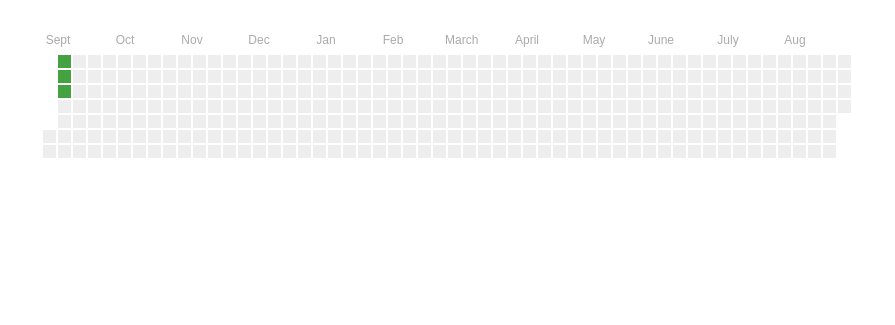
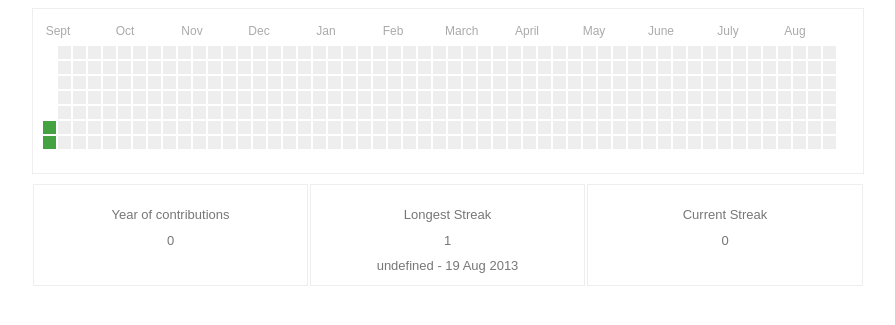
Before and after one commit to pravj/teamwork, a Flask app: template teamwork/templates/calender.html in a window 1280 px wide. Shown: the top 325 px of the page, without its empty margins (192-1087 px from the left). Run offline with Flask 2, Linux system fonts and the light colour scheme; the template is opened without the code that fills it, so the values that code supplies are empty; some libraries are stand-ins or nearby versions.

Commit message:
Add : contribution by users
Longest streak, current streak added.

```diff
--- a/teamwork/static/css/main.css
+++ b/teamwork/static/css/main.css
@@ -13,11 +13,14 @@
 }
 
 .calender-graph{
-	padding: 10px 10px 10px 10px;
-    height: 126px;
+	padding-left: 10px;
+    height: 164px;
     text-align: center;
-  	width: 810px;
+  	width: 820px;
   	margin: auto;
+  	border-style: solid;
+    border-color: #eee;
+    border-width: 1px;
 }
 
 .calender-graph .months{
@@ -30,6 +33,55 @@
 	font-size: 12px;
 	color :#aaa;
 }
+
+.contrib-details{
+	text-align: center;
+	margin-top: 10px;
+	margin-right: auto;
+	margin-left: auto;
+	height: 100px;
+	width: 830px;
+}
+
+.contrib-day {
+	width: 273px;
+	height: 100px;
+	border-style: solid;
+    border-color: #eee;
+    border-width: 1px;
+}
+
+.longest-streak{
+	width: 273px;
+	height: 100px;
+	border-style: solid;
+    border-color: #eee;
+    border-width: 1px;
+}
+
+.current-streak{
+	width: 274px;
+	height: 100px;
+	border-style: solid;
+    border-color: #eee;
+    border-width: 1px;
+}
+
+.lbl{
+	color: #777;
+	font-size: 13px;
+}
+
+.lbl0{
+	margin-top: 20px;
+}
+
+.lbl1{
+	font-size: 13px;
+	margin-top: 10px;
+	color: #777;
+}
+
 html {
 	font-family: sans-serif;
 	-ms-text-size-adjust: 100%;
--- a/teamwork/static/js/calender.js
+++ b/teamwork/static/js/calender.js
@@ -1,30 +1,31 @@
 function addFields(){
 	var months = ["Jan", "Feb", "March", "April", "May", "June", "July", "Aug", "Sept",
-	"Oct", "Nov", "Dec"];
-	var days = [31, 28, 31, 30, 31, 30, 31, 31, 30, 31, 30, 31];
-	var colors = ["#eee", "#d6e685", "#8cc665", "#44a340", "#1e6823"];
-	var current_month = new Date().getMonth() + 1;
-	var extraDay = 5;
-	var org = document.title;
-	var url = "/calender/details";
-	var data = {org: org};
-	var today = Date.parse(new Date());
+	"Oct", "Nov", "Dec"],
+	days = [31, 28, 31, 30, 31, 30, 31, 31, 30, 31, 30, 31],
+	colors = ["#eee", "#d6e685", "#8cc665", "#44a340", "#1e6823"],
+	current_month = new Date().getMonth() + 1, today = Date.parse(new Date()),
+	extraDay = 5, url = "/calender/details", org = document.title, data = {org: org},
+	total_commit = 0, longest_streak = 0, temp_long_streak = 0, current_streak = 0,
+	temp_ = new Date(), temp_date = temp_.getDate(), temp_month = temp_.getMonth()+1,
+	temp_year = temp_.getFullYear() - 1, long_from, long_to, temp_long_from, temp_long_to;
+
+	long_from = temp_date+" "+months[temp_month - 1]+" "+temp_year;
+	long_to = temp_date+" "+months[temp_month - 1]+" "+temp_year;
 
 	$.post(url, data, function(res){
-
-		var color_to_assign = new Array(365);
-		var sizeof_res = Object.keys(res).length;
-		// Array.apply(null, color_to_assign).map(Number.prototype.valueOf,0);
-		for(var _t=0;_t<365;_t++)
-			color_to_assign[_t] = 0;
-		console.log(color_to_assign[0]);
+		var color_to_assign = new Array(365), sizeof_res = Object.keys(res).length;
+		for(var _t=0;_t<365;_t++) color_to_assign[_t] = 0;
 		for(var temp=0; temp<sizeof_res; temp++){
 			var date_from_now = parseInt((today - Date.parse(res[temp].repository_pushed_at))/86400000);
 			if(date_from_now < 365){
 				color_to_assign[date_from_now]++;
+				total_commit++;
 			}
 		}
+		console.log("Total commits are : "+total_commit);
 		var j=0;
+
+		/*Months on top*/
 		for(var i=current_month;i<current_month+12;i++){
 			var monthField = document.createElement("div");
 			monthField.setAttribute("class", "month");
@@ -40,18 +41,50 @@ function addFields(){
 		field.setAttribute("id", "vert");
 		field.setAttribute("style", "transform : translate(0px, -160px); width:13px");
 		$(".calender-graph").append(field);
+
+		/*First two days*/
 		for(var i=0;i<7;i++){
 			var subField = document.createElement("div");
 			subField.setAttribute("id", "square");
-			if(i< extraDay)
+			if(i< extraDay){
 				subField.setAttribute("style", "visibility:hidden;");
-
-			else
-				subField.setAttribute("style", "background:"+colors[0]);
+			}
+			else{
+				subField.setAttribute("date", temp_date+" "+months[temp_month - 1]+" "+temp_year);
+				temp_date++;
+				if(temp_date > days[temp_month - 1]){
+					temp_date = 1;
+					temp_month++;
+				}
+				var col, commits_of_day = color_to_assign[366+5-i];
+				if(commits_of_day != 0){
+					temp_long_streak += 1;
+				}
+				else{
+					temp_long_from = temp_date+" "+months[temp_month - 1]+" "+temp_year;
+					temp_long_streak = 0;
+				}
+				if(longest_streak < temp_long_streak){
+					longest_streak = temp_long_streak;
+					long_from = temp_long_from;
+					long_to = temp_date+" "+months[temp_month - 1]+" "+temp_year;
+				}
+				temp_long_streak = 0;
+				if(commits_of_day == 0)
+					col = colors[0];
+				else if (commits_of_day < 5)
+					col = colors[1];
+				else if(commits_of_day < 15)
+					col = colors[2];
+				else
+					col = colors[3];
+				subField.setAttribute("style", "background:"+col);
+			}
 			document.getElementById("vert").appendChild(subField);
 		}
 
-		for(var i=0; i<53;i++){
+		/*Remaining days*/
+		for(var i=0; i<52;i++){
 			var field = document.createElement("div");
 			field.setAttribute("id", "vert"+i);
 			var y_ = (-105)*(i+1)-160;
@@ -60,32 +93,100 @@ function addFields(){
 			for(var j=0; j<7;j++){
 				var subField = document.createElement("div");
 				subField.setAttribute("id", "square");
-				var _d_ = (i*7) + j - 2;
-				if(_d_ > 0){
-					if(color_to_assign[365 - _d_] == 0){
-						subField.setAttribute("style", "background:"+colors[0]);
+				var _d_ = (i*7) + j;
+				if(_d_ >= 0){
+					if(temp_date > days[temp_month - 1]){
+						temp_date = 1;
+						temp_month++;
+						if(temp_month > 12){
+							temp_month = 1;
+							temp_year++;
+						}
 					}
-					else if(color_to_assign[365 - _d_] > 0 && color_to_assign[365 - _d_] <= 5){
-						subField.setAttribute("style", "background:"+colors[1]);
+					subField.setAttribute("date", temp_date+" "+months[temp_month - 1]+" "+temp_year);
+					commits_of_day = color_to_assign[364 - _d_];
+					console.log(365 - _d_);
+					// if(commits_of_day == 0){
+					// 	col = colors[0];
+					// 	if(longest_streak < temp_long_streak){
+					// 		longest_streak = temp_long_streak;
+					// 		long_from = temp_long_from;
+					// 		long_to = temp_date+" "+months[temp_month - 1]+" "+temp_year;
+					// 	}
+					// 	temp_long_streak = 0;
+					// }
+					if(commits_of_day != 0){
+						temp_long_streak += 1;
 					}
-					else if(color_to_assign[365 - _d_] > 5 && color_to_assign[365 - _d_] <= 15){
-						subField.setAttribute("style", "background:"+colors[2]);
+					else{
+						temp_long_from = temp_date+" "+months[temp_month - 1]+" "+temp_year;
+						temp_long_streak = 0;
+						col = colors[0];
 					}
-					else if(color_to_assign[365 - _d_] > 15){
-						subField.setAttribute("style", "background:"+colors[3]);
+
+					if(longest_streak < temp_long_streak){
+						longest_streak = temp_long_streak;
+						long_from = temp_long_from;
+						long_to = temp_date+" "+months[temp_month - 1]+" "+temp_year;
 					}
+					if(commits_of_day != 0)
+					if(commits_of_day <= 5) col = colors[1];
+					else if(commits_of_day <= 15) col = colors[2];
+					else col = colors[3];
+					// subField.setAttribute("count", commits_of_day);
+					subField.setAttribute("style", "background:"+col);
+					temp_date++;
 				}
-				else{
+				else {
+					if(temp_date > days[temp_month - 1]){
+						temp_date = 1;
+						temp_month++;
+						if(temp_month > 12){
+							temp_month = 1;
+							temp_year++;
+						}
+					}
+					subField.setAttribute("date", temp_date+" "+months[temp_month - 1]+" "+temp_year);
 					subField.setAttribute("style", "background:"+colors[3]);
+					temp_date++;
+					// subField.setAttribute("count", commits_of_day);
+					// subField.setAttribute("onmouseover", "hover("+this+")");
 				}
 				document.getElementById("vert"+i).appendChild(subField);
 			}
 		}
+		if(longest_streak < temp_long_streak){
+			longest_streak = temp_long_streak;
+			long_from = temp_long_from;
+			long_to = temp_date+" "+months[temp_month - 1]+" "+temp_year;
+		}
+		current_streak = temp_long_streak;
+		temp_long_streak = 0;
+
+		console.log(long_from);
+		console.log(long_to);
+		/*Contribution details.*/
+		var contrib_day = document.createElement("div");
+		contrib_day.setAttribute("class", "lbl1");
+		contrib_day.innerHTML = total_commit;
+		$(".contrib-day").append(contrib_day);
+		var longest_streak_div = document.createElement("div");
+		var date_range = document.createElement("div");
+		date_range.innerHTML = long_from+" - "+long_to;
+		date_range.setAttribute("class", "lbl1");
+		longest_streak_div.setAttribute("class", "lbl1");
+		longest_streak_div.innerHTML = longest_streak;
+		$(".longest-streak").append(longest_streak_div);
+		$(".longest-streak").append(date_range);
+		var current_streak_div = document.createElement("div");
+		current_streak_div.setAttribute("class", "lbl1");
+		current_streak_div.innerHTML = current_streak;
+		$(".current-streak").append(current_streak_div);
 	});
 }
 
-function compare_dates(date1, date2){
-	if(date1 == date2)
-		return 1;
-	return 0;
+/*
+function hover(){
+	console.log(this.style);
 }
+*/
--- a/teamwork/templates/calender.html
+++ b/teamwork/templates/calender.html
@@ -9,8 +9,31 @@
 	<script src="{{ url_for('static', filename='js/calender.js')}}"></script>
 </head>
 <body onload="addFields()">
-	<div class="calender-graph">
-		<div class="months"></div>
+	<div class="calender-body">
+		<div class="calender-graph">
+			<div class="months"></div>
+			<!-- Months -->
+			<!-- Calendar -->
+		</div>
+
+		<div class="contrib-details">
+			<!-- Contrib details -->
+			<div class="contrib-day" style="transform: translate(0px,0px);">
+				<div class="lbl0">
+					<span class="lbl">Year of contributions</span>
+				</div>
+			</div>
+			<div class="longest-streak" style="transform: translate(277px,-102px);">
+				<div class="lbl0">
+					<span class="lbl">Longest Streak</span>
+				</div>
+			</div>
+			<div class="current-streak" style="transform: translate(554px,-204px);">
+				<div class="lbl0">
+					<span class="lbl">Current Streak</span>
+				</div>
+			</div>
+		</div>
 	</div>
 </body>
 </html>
```
